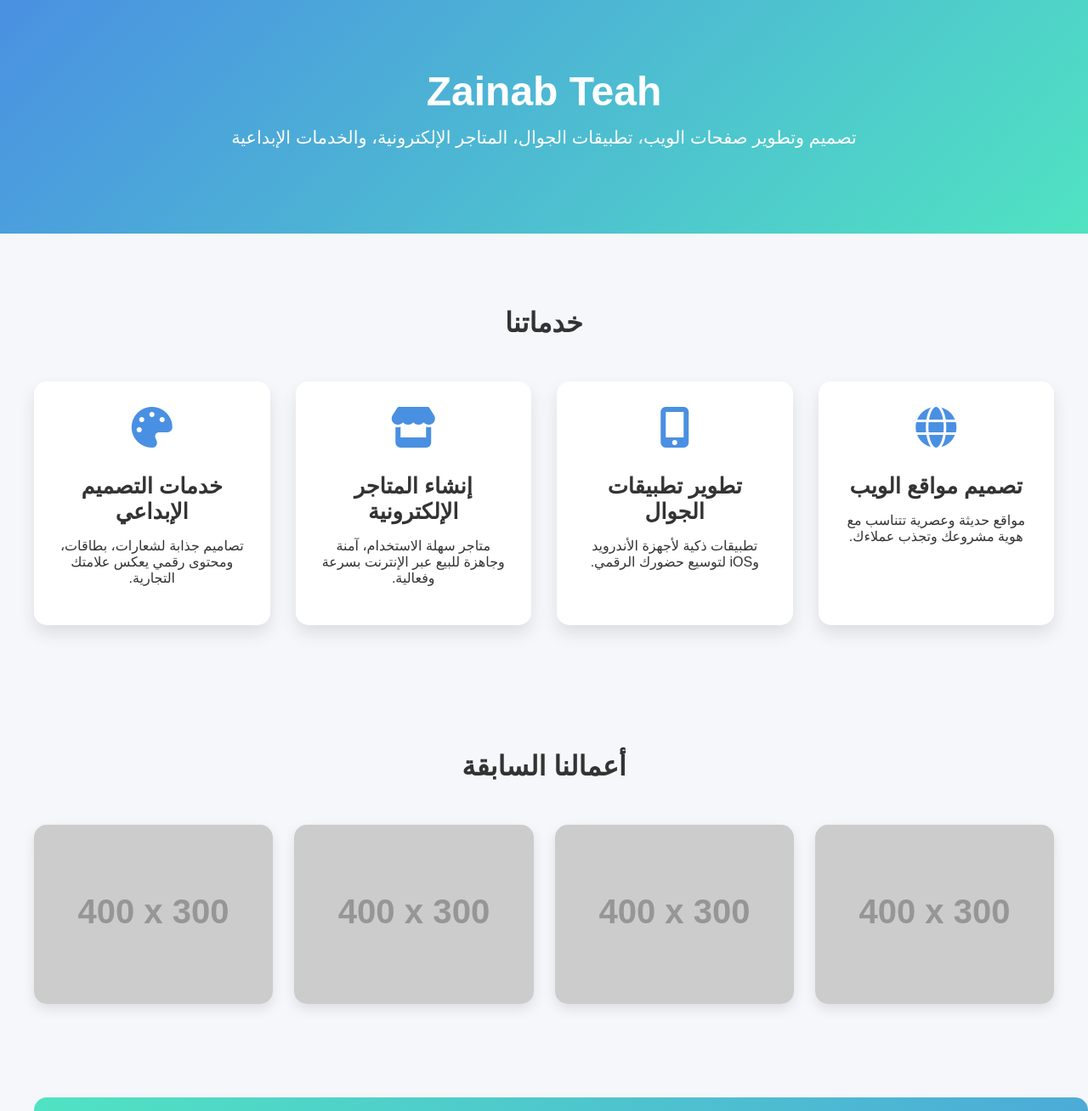
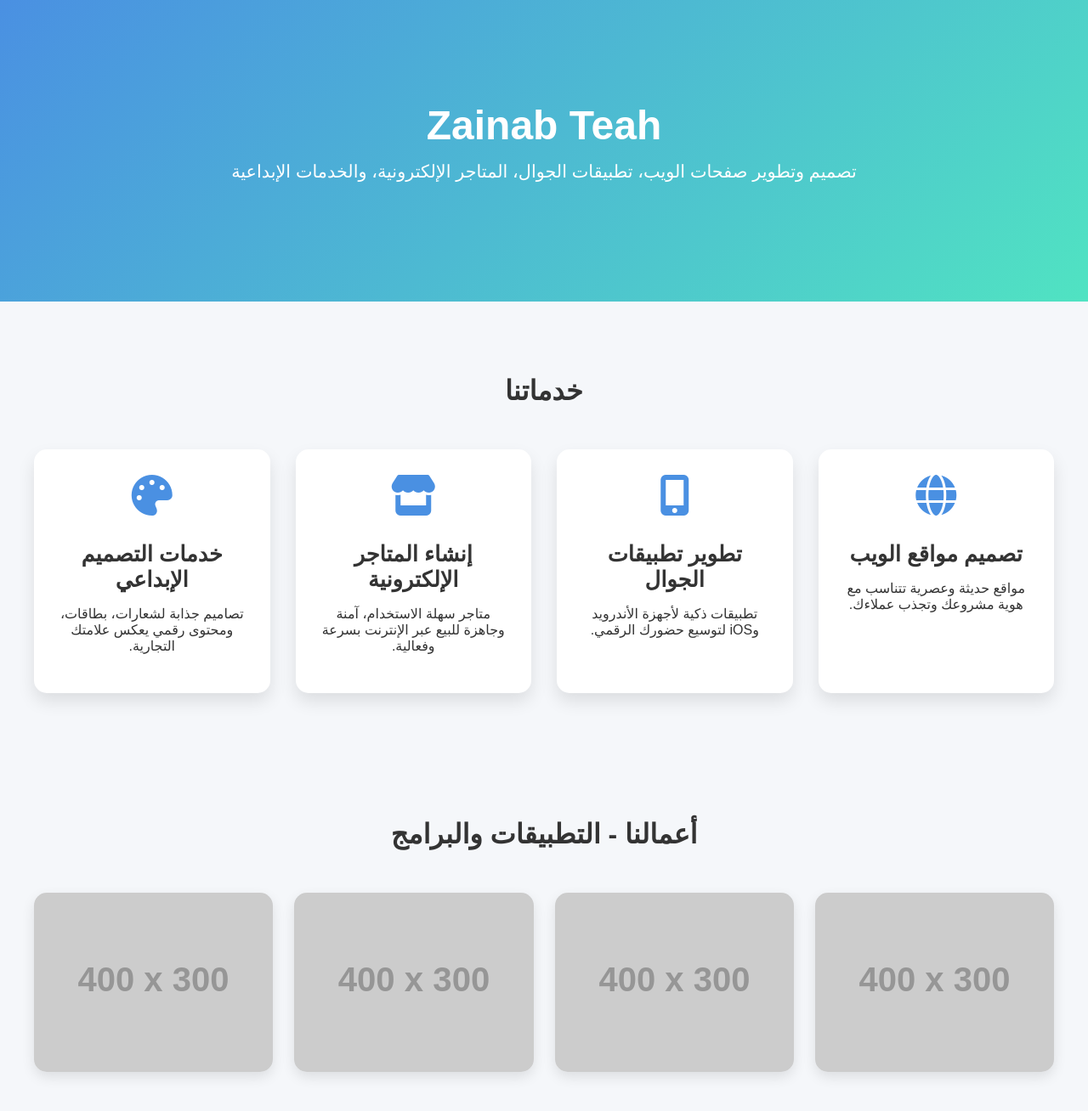
Before and after one commit to fadak419-create/koko, a plain HTML site: page index.html in a window 1280 px wide. Shown: the top 1308 px of the page at 85% size. Drawn offline with nearby package versions, Linux system fonts and the light colour scheme; placeholder pictures from the web are drawn by us.

Commit message:
Add files via upload

```diff
--- a/index.html
+++ b/index.html
@@ -3,28 +3,31 @@
 <head>
 <meta charset="UTF-8">
 <meta name="viewport" content="width=device-width, initial-scale=1.0">
-<title>Zainab Teah - خدمات التصميم والتطوير</title>
+<title>Zainab Teah - واجهة متحركة</title>
 <link rel="stylesheet" href="https://cdnjs.cloudflare.com/ajax/libs/font-awesome/6.4.2/css/all.min.css">
+<link rel="stylesheet" href="https://cdnjs.cloudflare.com/ajax/libs/animate.css/4.1.1/animate.min.css"/>
 <style>
-body { font-family: 'Arial', sans-serif; margin:0; padding:0; background:#f5f7fa; color:#333; direction:rtl; }
-header { background: linear-gradient(135deg,#4a90e2,#50e3c2); color:white; text-align:center; padding:80px 20px; }
-header h1 { margin:0; font-size:3em; }
-header p { font-size:1.3em; margin-top:15px; }
+body { font-family: 'Arial', sans-serif; margin:0; padding:0; background:#f5f7fa; color:#333; direction:rtl; overflow-x:hidden; }
+header { background: linear-gradient(135deg,#4a90e2,#50e3c2); color:white; text-align:center; padding:120px 20px; overflow:hidden; }
+header h1 { margin:0; font-size:3em; animation:fadeInDown 1.5s ease forwards; opacity:0; }
+header p { font-size:1.3em; margin-top:15px; animation:fadeInUp 1.5s ease forwards; opacity:0; }
+@keyframes fadeInDown { 0%{opacity:0; transform:translateY(-50px);} 100%{opacity:1; transform:translateY(0);} }
+@keyframes fadeInUp { 0%{opacity:0; transform:translateY(50px);} 100%{opacity:1; transform:translateY(0);} }
 section { padding:60px 20px; max-width:1200px; margin:auto; }
 h2.section-title { text-align:center; margin-bottom:50px; font-size:2em; color:#333; }
 .services { display:grid; grid-template-columns:repeat(auto-fit,minmax(250px,1fr)); gap:30px; }
-.service-card { background:white; padding:30px; border-radius:15px; box-shadow:0 10px 20px rgba(0,0,0,0.1); text-align:center; transition: transform 0.4s ease, box-shadow 0.4s ease; }
-.service-card:hover { transform:translateY(-15px); box-shadow:0 15px 25px rgba(0,0,0,0.2); }
+.service-card { background:white; padding:30px; border-radius:15px; box-shadow:0 10px 20px rgba(0,0,0,0.1); text-align:center; transition: transform 0.6s ease, box-shadow 0.6s ease; opacity:0; transform:translateY(50px); }
+.service-card:hover { transform:translateY(-15px) scale(1.05); box-shadow:0 15px 25px rgba(0,0,0,0.2); }
 .service-card i { font-size:3em; color:#4a90e2; margin-bottom:15px; }
 .service-card h3 { margin:15px 0; font-size:1.6em; color:#333; }
 .portfolio { display:grid; grid-template-columns:repeat(auto-fit,minmax(280px,1fr)); gap:25px; }
-.portfolio-item { position:relative; overflow:hidden; border-radius:15px; cursor:pointer; box-shadow:0 6px 15px rgba(0,0,0,0.1); transition: transform 0.3s ease; }
+.portfolio-item { position:relative; overflow:hidden; border-radius:15px; cursor:pointer; box-shadow:0 6px 15px rgba(0,0,0,0.1); transition: transform 0.5s ease, opacity 0.6s ease; opacity:0; transform:translateY(50px); }
 .portfolio-item:hover { transform:scale(1.05); }
 .portfolio-item img { width:100%; display:block; transition: transform 0.5s ease; }
 .portfolio-item:hover img { transform: scale(1.1); }
 .portfolio-overlay { position:absolute; top:0; left:0; width:100%; height:100%; background:rgba(0,0,0,0.6); color:white; display:flex; justify-content:center; align-items:center; opacity:0; transition: opacity 0.3s ease; text-align:center; padding:15px; font-size:1.2em; }
 .portfolio-item:hover .portfolio-overlay { opacity:1; }
-.contact { background: linear-gradient(135deg,#50e3c2,#4a90e2); color:white; text-align:center; padding:60px 20px; border-radius:15px; margin:50px 0; }
+.contact { background: linear-gradient(135deg,#50e3c2,#4a90e2); color:white; text-align:center; padding:60px 20px; border-radius:15px; margin:50px 0; opacity:0; transform:translateY(50px); transition: all 1s ease; }
 .contact a { display:inline-block; margin:15px 10px; padding:15px 30px; color:#4a90e2; background:white; border-radius:50px; text-decoration:none; font-weight:bold; transition: transform 0.3s ease, background 0.3s ease, color 0.3s ease; }
 .contact a:hover { transform:scale(1.1); background:#333; color:white; }
 .contact form { max-width:500px; margin:30px auto; display:flex; flex-direction:column; gap:15px; }
@@ -37,56 +40,32 @@ footer a:hover { color:#fff; }
 </style>
 </head>
 <body>
+
 <header>
-    <h1>Zainab Teah</h1>
-    <p>تصميم وتطوير صفحات الويب، تطبيقات الجوال، المتاجر الإلكترونية، والخدمات الإبداعية</p>
+    <h1 class="animate__animated animate__fadeInDown">Zainab Teah</h1>
+    <p class="animate__animated animate__fadeInUp">تصميم وتطوير صفحات الويب، تطبيقات الجوال، المتاجر الإلكترونية، والخدمات الإبداعية</p>
 </header>
+
 <section>
     <h2 class="section-title">خدماتنا</h2>
     <div class="services">
-        <div class="service-card">
-            <i class="fas fa-globe"></i>
-            <h3>تصميم مواقع الويب</h3>
-            <p>مواقع حديثة وعصرية تتناسب مع هوية مشروعك وتجذب عملاءك.</p>
-        </div>
-        <div class="service-card">
-            <i class="fas fa-mobile-alt"></i>
-            <h3>تطوير تطبيقات الجوال</h3>
-            <p>تطبيقات ذكية لأجهزة الأندرويد وiOS لتوسيع حضورك الرقمي.</p>
-        </div>
-        <div class="service-card">
-            <i class="fas fa-store"></i>
-            <h3>إنشاء المتاجر الإلكترونية</h3>
-            <p>متاجر سهلة الاستخدام، آمنة وجاهزة للبيع عبر الإنترنت بسرعة وفعالية.</p>
-        </div>
-        <div class="service-card">
-            <i class="fas fa-palette"></i>
-            <h3>خدمات التصميم الإبداعي</h3>
-            <p>تصاميم جذابة لشعارات، بطاقات، ومحتوى رقمي يعكس علامتك التجارية.</p>
-        </div>
+        <div class="service-card"> <i class="fas fa-globe"></i> <h3>تصميم مواقع الويب</h3> <p>مواقع حديثة وعصرية تتناسب مع هوية مشروعك وتجذب عملاءك.</p> </div>
+        <div class="service-card"> <i class="fas fa-mobile-alt"></i> <h3>تطوير تطبيقات الجوال</h3> <p>تطبيقات ذكية لأجهزة الأندرويد وiOS لتوسيع حضورك الرقمي.</p> </div>
+        <div class="service-card"> <i class="fas fa-store"></i> <h3>إنشاء المتاجر الإلكترونية</h3> <p>متاجر سهلة الاستخدام، آمنة وجاهزة للبيع عبر الإنترنت بسرعة وفعالية.</p> </div>
+        <div class="service-card"> <i class="fas fa-palette"></i> <h3>خدمات التصميم الإبداعي</h3> <p>تصاميم جذابة لشعارات، بطاقات، ومحتوى رقمي يعكس علامتك التجارية.</p> </div>
     </div>
 </section>
+
 <section>
-    <h2 class="section-title">أعمالنا السابقة</h2>
+    <h2 class="section-title">أعمالنا - التطبيقات والبرامج</h2>
     <div class="portfolio">
-        <div class="portfolio-item">
-            <img src="https://via.placeholder.com/400x300.png?text=مشروع+1" alt="مشروع 1">
-            <div class="portfolio-overlay">تصميم موقع ويب حديث</div>
-        </div>
-        <div class="portfolio-item">
-            <img src="https://via.placeholder.com/400x300.png?text=مشروع+2" alt="مشروع 2">
-            <div class="portfolio-overlay">تطبيق جوال مبتكر</div>
-        </div>
-        <div class="portfolio-item">
-            <img src="https://via.placeholder.com/400x300.png?text=مشروع+3" alt="مشروع 3">
-            <div class="portfolio-overlay">متجر إلكتروني احترافي</div>
-        </div>
-        <div class="portfolio-item">
-            <img src="https://via.placeholder.com/400x300.png?text=مشروع+4" alt="مشروع 4">
-            <div class="portfolio-overlay">تصميم إبداعي لعلامة تجارية</div>
-        </div>
+        <div class="portfolio-item"> <img src="https://via.placeholder.com/400x300.png?text=تطبيق+1" alt="تطبيق 1"> <div class="portfolio-overlay">تطبيق جوال مبتكر</div> </div>
+        <div class="portfolio-item"> <img src="https://via.placeholder.com/400x300.png?text=برنامج+2" alt="برنامج 2"> <div class="portfolio-overlay">برنامج لإدارة المشاريع</div> </div>
+        <div class="portfolio-item"> <img src="https://via.placeholder.com/400x300.png?text=تطبيق+3" alt="تطبيق 3"> <div class="portfolio-overlay">تطبيق تواصل اجتماعي</div> </div>
+        <div class="portfolio-item"> <img src="https://via.placeholder.com/400x300.png?text=برنامج+4" alt="برنامج 4"> <div class="portfolio-overlay">برنامج إنتاجية ذكي</div> </div>
     </div>
 </section>
+
 <section class="contact">
     <h2>تواصل معنا</h2>
     <p>احصل على استشارة مجانية وابدأ مشروعك الآن</p>
@@ -102,6 +81,7 @@ footer a:hover { color:#fff; }
         <a href="https://wa.me/9647713003137" target="_blank"><i class="fab fa-whatsapp"></i> واتساب مباشر</a>
     </div>
 </section>
+
 <footer>
     <p>تابعنا على وسائل التواصل الاجتماعي</p>
     <a href="#"><i class="fab fa-facebook"></i> فيسبوك</a>
@@ -109,5 +89,18 @@ footer a:hover { color:#fff; }
     <a href="#"><i class="fab fa-linkedin"></i> لينكدإن</a>
     <p>&copy; 2025 Zainab Teah</p>
 </footer>
+
+<script>
+const observer = new IntersectionObserver((entries) => {
+    entries.forEach(entry => {
+        if(entry.isIntersecting){
+            entry.target.style.opacity = 1;
+            entry.target.style.transform = 'translateY(0)';
+        }
+    });
+},{threshold:0.2});
+document.querySelectorAll('.service-card, .portfolio-item, .contact').forEach(el => observer.observe(el));
+</script>
+
 </body>
 </html>
```
